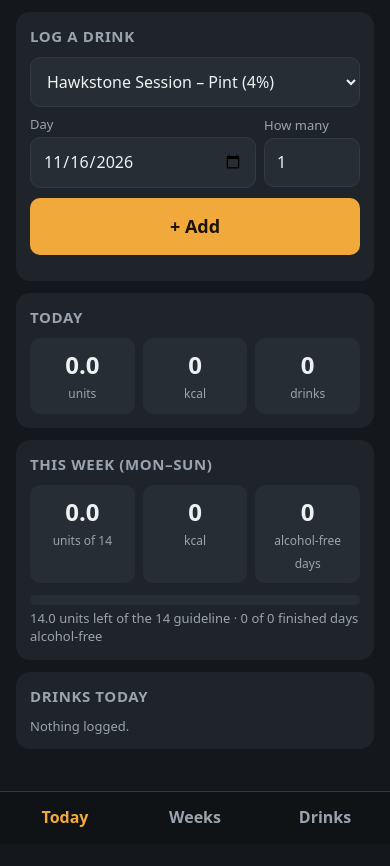
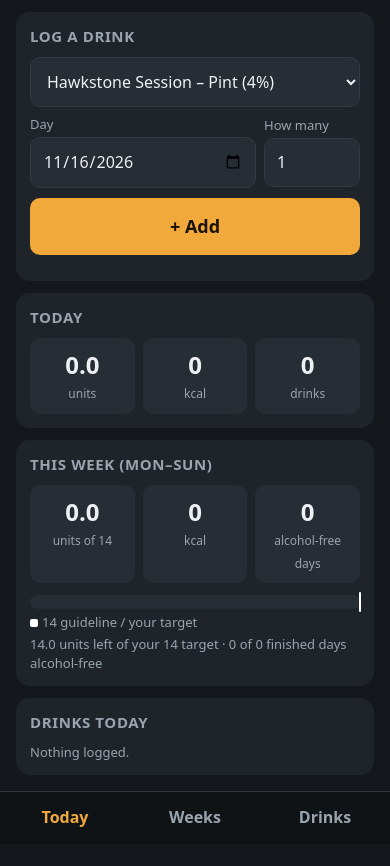
Before and after one commit to mssimms-jpg/Drink-Units, a plain HTML site: page index.html in a window 390 px wide. Before the commit the page ends 845 px from the top, so only its background shows below. Drawn offline with Linux system fonts and the light colour scheme.

Commit message:
Add files via upload

```diff
--- a/index.html
+++ b/index.html
@@ -40,6 +40,11 @@
   .stat b { display: block; font-size: 24px; font-variant-numeric: tabular-nums; }
   .stat span { font-size: 12px; color: var(--muted); }
   .bar { height: 10px; background: var(--card2); border-radius: 99px; overflow: hidden; margin: 12px 0 4px; }
+  .bar { position: relative; height: 14px; overflow: visible; }
+  .bar .mark { position: absolute; top: -3px; bottom: -3px; width: 2px; margin-left: -1px; background: #fff; border-radius: 1px; }
+  .bar .mark.tgt { background: var(--accent); }
+  .legend { font-size: 12px; margin-bottom: 4px; }
+  .legend i { display: inline-block; width: 8px; height: 8px; border-radius: 2px; margin: 0 4px 0 0; vertical-align: 0; }
   .bar > div { height: 100%; background: var(--good); border-radius: 99px; transition: width .3s; }
   .muted { color: var(--muted); font-size: 13px; }
   ul.list { list-style: none; margin: 0; padding: 0; }
@@ -106,11 +111,12 @@
   <div class="card">
     <h2>This week (Mon–Sun)</h2>
     <div class="stats">
-      <div class="stat"><b id="wUnits">0</b><span>units of 14</span></div>
+      <div class="stat"><b id="wUnits">0</b><span id="wUnitsLbl">units of 14</span></div>
       <div class="stat"><b id="wKcal">0</b><span>kcal</span></div>
       <div class="stat"><b id="wAF">0</b><span>alcohol-free days</span></div>
     </div>
-    <div class="bar"><div id="wBar"></div></div>
+    <div class="bar"><div id="wBar"></div><i class="mark" id="mGuide" title="14-unit guideline"></i><i class="mark tgt" id="mTarget" title="Your target"></i></div>
+    <div class="muted legend" id="wLegend"></div>
     <div class="muted" id="wNote"></div>
   </div>
 
@@ -170,6 +176,10 @@
           <option value="500">Can 500ml</option>
           <option value="568can">Large can 568ml</option>
           <option value="330">Bottle/can 330ml</option>
+          <option value="125">Wine – small glass 125ml</option>
+          <option value="175">Wine – medium glass 175ml</option>
+          <option value="250">Wine – large glass 250ml</option>
+          <option value="750">Wine – bottle 750ml</option>
           <option value="custom">Other…</option>
         </select>
       </div>
@@ -200,6 +210,18 @@
   </div>
 
   <div class="card">
+    <h2>Weekly target</h2>
+    <div class="row">
+      <div class="grow">
+        <label for="fTarget" style="margin-top:0">Units per week (Mon–Sun)</label>
+        <input id="fTarget" type="number" inputmode="decimal" min="1" max="200" step="1">
+      </div>
+      <button class="primary" id="saveTarget" style="align-self:flex-end">Save</button>
+    </div>
+    <p class="muted" style="margin-bottom:0">The UK low-risk guideline (14 units) stays marked on the weekly bar either way.</p>
+  </div>
+
+  <div class="card">
     <h2>Backup</h2>
     <p class="muted" style="margin-top:0">Your log is only stored on this phone. Export a backup now and then.</p>
     <div class="row">
@@ -223,11 +245,16 @@
 <script>
 (() => {
   const KEY = 'unitTracker.v1';
-  const WEEKLY_LIMIT = 14;
+  const GUIDELINE = 14; // UK CMO low-risk guideline, units/week
+  const target = () => state.target > 0 ? state.target : GUIDELINE;
   const DAY_ROLLOVER_HOUR = 5; // drinks before 5am count towards the previous day
 
   // Estimated kcal per 100ml for lager from ABV (alcohol ~5.5 kcal per %/100ml, plus ~12 for carbs)
   const estKcal = abv => Math.round(5.5 * abv + 12);
+
+  // Generic wines: small 125ml, medium 175ml, large 250ml glasses and a 750ml bottle
+  const WINES = [['Red wine', 13], ['White wine', 12], ['Rosé (blush)', 11.5]]
+    .flatMap(([name, abv]) => [125, 175, 250, 750].map(ml => [name, ml, abv]));
 
   const SEED = [
     // Pints (568ml)
@@ -255,16 +282,19 @@
     ['Budweiser', 330, 4.5],
     ['Peroni', 330, 5.1],
     ['Lucky Saint (alcohol-free)', 330, 0.5, 30],
+    ...WINES,
   ];
 
   const uid = () => Math.random().toString(36).slice(2, 10) + Date.now().toString(36);
-  const serveName = ml => ({568:'Pint',284:'Half',440:'Can 440ml',500:'Can 500ml',330:'330ml'}[ml] || ml + 'ml');
+  const serveName = ml => ({568:'Pint',284:'Half',440:'Can 440ml',500:'Can 500ml',330:'330ml',
+    125:'Small glass 125ml',175:'Medium glass 175ml',250:'Large glass 250ml',750:'Bottle 750ml'}[ml] || ml + 'ml');
   const serveOf = d => d.serve || serveName(d.ml);
   const LARGE_CAN = 'Large can 568ml';
   const drinkLabel = d => `${d.name} – ${serveOf(d)} (${d.abv}%)`;
   const unitsOf = (ml, abv) => ml * abv / 1000;
   const kcalOf = (ml, k) => ml * k / 100;
   const fmtU = n => (Math.round(n * 10) / 10).toFixed(1);
+  const fmtN = n => String(Math.round(n * 10) / 10);
   const fmtK = n => Math.round(n).toLocaleString('en-GB');
 
   // ---- dates (local time, YYYY-MM-DD keys) ----
@@ -287,16 +317,19 @@
       save();
     } else if ((state.seedV || 1) < SEED_VERSION) {
       // add drinks introduced in later versions, without touching the user's own list
-      SEED_ADDED.forEach(s => {
+      SEED_ADDED.filter(a => a.v > (state.seedV || 1)).forEach(a => a.items.forEach(s => {
         if (!state.drinks.some(d => d.name === s[0] && d.ml === s[1] && (d.serve || null) === (s[4] || null)))
           state.drinks.push(fromSeed(s));
-      });
+      }));
       state.seedV = SEED_VERSION;
       save();
     }
   }
-  const SEED_VERSION = 2;
-  const SEED_ADDED = [["Foster's", 568, 3.4, null, 'Large can 568ml'], ['Madrí', 440, 4.6]];
+  const SEED_VERSION = 3;
+  const SEED_ADDED = [
+    { v: 2, items: [["Foster's", 568, 3.4, null, 'Large can 568ml'], ['Madrí', 440, 4.6]] },
+    { v: 3, items: WINES },
+  ];
   function save() {
     try { localStorage.setItem(KEY, JSON.stringify(state)); }
     catch (e) { alert('Could not save: ' + e.message); }
@@ -366,12 +399,22 @@
     $('wUnits').textContent = fmtU(w.units);
     $('wKcal').textContent = fmtK(w.kcal);
     $('wAF').textContent = w.af;
-    const pct = Math.min(100, w.units / WEEKLY_LIMIT * 100);
+    const T = target();
+    $('wUnitsLbl').textContent = `units of ${fmtN(T)}`;
+    const scale = Math.max(T, GUIDELINE, w.units);
     const bar = $('wBar');
-    bar.style.width = pct + '%';
-    bar.style.background = w.units > WEEKLY_LIMIT ? 'var(--bad)' : w.units > WEEKLY_LIMIT * 0.75 ? 'var(--warn)' : 'var(--good)';
-    const left = WEEKLY_LIMIT - w.units;
-    $('wNote').textContent = (left >= 0 ? `${fmtU(left)} units left of the 14 guideline` : `${fmtU(-left)} units over the 14 guideline`)
+    bar.style.width = (w.units / scale * 100) + '%';
+    bar.style.background = w.units > T ? 'var(--bad)' : w.units > T * 0.75 ? 'var(--warn)' : 'var(--good)';
+    $('mGuide').style.left = (GUIDELINE / scale * 100) + '%';
+    $('mTarget').style.left = (T / scale * 100) + '%';
+    $('mTarget').classList.toggle('hidden', T === GUIDELINE);
+    $('wLegend').innerHTML = T === GUIDELINE
+      ? '<i style="background:#fff"></i>14 guideline / your target'
+      : `<i style="background:var(--accent)"></i>your target (${fmtN(T)}) &nbsp; <i style="background:#fff"></i>14 guideline`;
+    const left = T - w.units;
+    const vsGuide = T === GUIDELINE ? ''
+      : w.units > GUIDELINE ? ` · ${fmtU(w.units - GUIDELINE)} over the 14 guideline` : ` · ${fmtU(GUIDELINE - w.units)} under the 14 guideline`;
+    $('wNote').textContent = (left >= 0 ? `${fmtU(left)} units left of your ${fmtN(T)} target` : `${fmtU(-left)} units over your ${fmtN(T)} target`) + vsGuide
       + ` · ${w.af} of ${w.counted} finished day${w.counted === 1 ? '' : 's'} alcohol-free`;
 
     const items = [...t.items].sort((a, b) => b.ts - a.ts);
@@ -416,7 +459,7 @@
     for (let i = 0; i < 8; i++) {
       if (addDays(mon, 6) < state.startDay && !state.log.some(e => e.day >= mon && e.day <= addDays(mon, 6))) break;
       const t = weekTotals(mon, today);
-      rows.push(`<tr data-week="${mon}"><td>${niceDay(mon).replace(/^\w+ /, '')}</td><td style="color:${t.units > WEEKLY_LIMIT ? 'var(--bad)' : 'inherit'}">${fmtU(t.units)}</td><td>${fmtK(t.kcal)}</td><td>${t.af}/${t.counted}</td></tr>`);
+      rows.push(`<tr data-week="${mon}"><td>${niceDay(mon).replace(/^\w+ /, '')}</td><td style="color:${t.units > target() ? 'var(--bad)' : 'inherit'}">${fmtU(t.units)}</td><td>${fmtK(t.kcal)}</td><td>${t.af}/${t.counted}</td></tr>`);
       mon = addDays(mon, -7);
     }
     $('weeksTable').innerHTML = rows.join('');
@@ -447,7 +490,7 @@
       </li>`).join('');
   }
 
-  function renderAll() { renderSelect(); renderToday(); renderWeek(); renderDrinks(); }
+  function renderAll() { $('fTarget').value = target(); renderSelect(); renderToday(); renderWeek(); renderDrinks(); }
 
   // ---- actions ----
   let toastTimer, undoFn;
@@ -585,6 +628,15 @@
     }
   };
 
+  // weekly target
+  $('saveTarget').onclick = () => {
+    const v = parseFloat($('fTarget').value);
+    if (!(v >= 1 && v <= 200)) return alert('Enter a weekly target between 1 and 200 units.');
+    state.target = Math.round(v * 10) / 10;
+    save(); renderAll();
+    toast(`Weekly target set to ${fmtN(state.target)} units`);
+  };
+
   // backup
   $('exportBtn').onclick = () => {
     const blob = new Blob([JSON.stringify(state, null, 1)], { type: 'application/json' });
--- a/sw.js
+++ b/sw.js
@@ -1,5 +1,5 @@
 // Offline support: serve the app from cache, refresh the cache in the background.
-const CACHE = 'units-v2';
+const CACHE = 'units-v4';
 const FILES = ['./', 'index.html', 'manifest.webmanifest', 'icon-192.png', 'icon-512.png'];
 
 self.addEventListener('install', e => {
```
